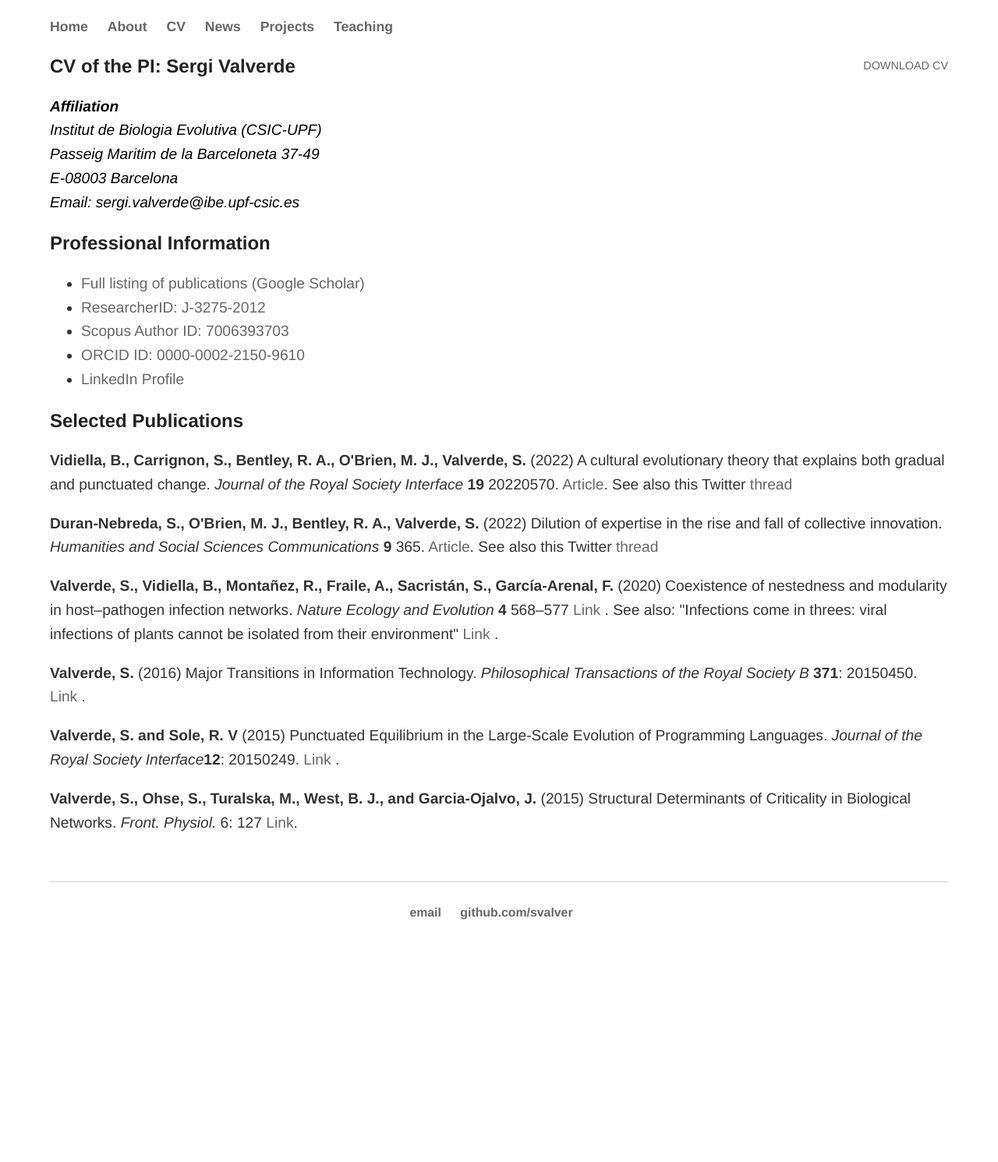
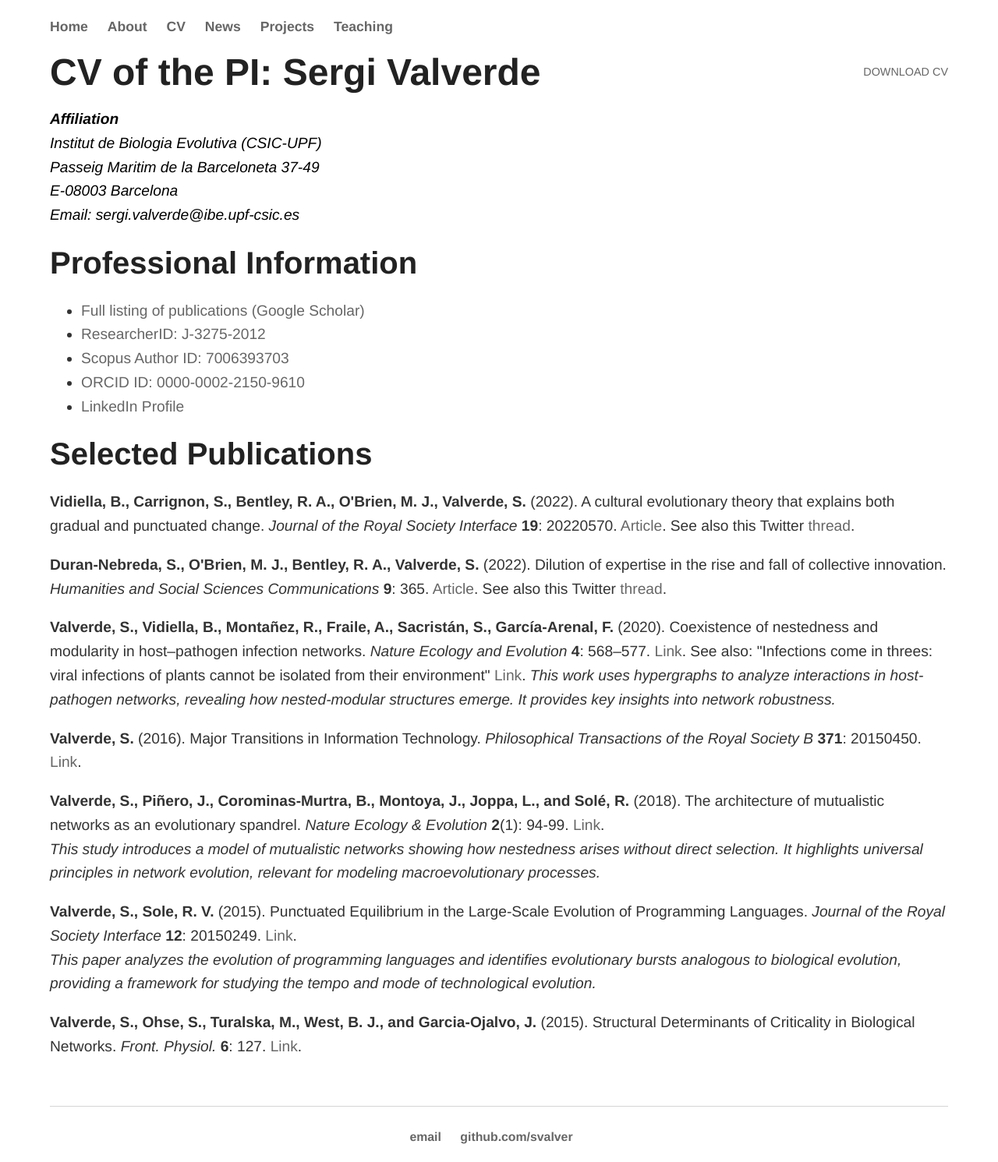
Before and after one commit to svalver/svalver.github.io, a Jekyll site: the page built from cv/index.html, in a window 1280 px wide. Shown: the whole page at 78% size. Built offline with Jekyll 4.4.1, drawn with Linux system fonts in a browser that asks for light colours; before the commit the page ends 1204 px from its top, so only the background shows below that.

```diff
--- a/cv/index.html
+++ b/cv/index.html
@@ -11,10 +11,23 @@ img {
     margin: 1.2em auto;
     max-width: 100%;
 }
+.cv {
+    margin: 20px 0px 60px;
+}
+.download {
+    float: right;
+    font-size: 0.8em;
+    text-transform: uppercase;
+}
+address {
+    font-size: 1.1em;
+    line-height: 1.6em;
+}
 </style>
+
 <div class="cv">
 	<a href="cv.pdf" class="download" title="Download CV as PDF">Download CV</a>
-		<h3>CV of the PI: Sergi Valverde</h3>
+	<h1>CV of the PI: Sergi Valverde</h1>
 
 	<address>
 		<strong>Affiliation</strong><br>
@@ -24,57 +37,65 @@ img {
 		<span class="obfuscate">Email: sergi.valverde@ibe.upf-csic.es</span>
 	</address>
 
-<h3>Professional Information</h3>
+	<h2>Professional Information</h2>
 	<ul class="professional">
 		<li><a href="https://scholar.google.es/citations?user=hA2IaXkAAAAJ">Full listing of publications (Google Scholar)</a></li>
 		<li><a href="http://www.researcherid.com/rid/J-3275-2012">ResearcherID: J-3275-2012</a></li>
 		<li><a href="http://www.scopus.com/inward/authorDetails.url?authorID=7006393703&partnerID=MN8TOARS">Scopus Author ID: 7006393703</a></li>
 		<li><a href="http://orcid.org/0000-0002-2150-9610">ORCID ID: 0000-0002-2150-9610</a></li>
 		<li><a href="https://www.linkedin.com/in/sergivalverde/">LinkedIn Profile</a></li>
-
 	</ul>
 
-<h3>Selected Publications</h3>
-
+	<h2>Selected Publications</h2>
 
 	<p><strong>Vidiella, B., Carrignon, S., Bentley, R. A., O'Brien, M. J., Valverde, S.</strong>
-    (2022) A cultural evolutionary theory that explains both gradual and punctuated change.
-    <em> Journal of the Royal Society Interface </em> <b>19</b> 20220570.
-    <a href ="https://royalsocietypublishing.org/doi/full/10.1098/rsif.2022.0570">Article</a>.
-    See also this Twitter <a href= "https://twitter.com/svalver/status/1592810747050229760?s=20&t=xFT_yajV2ei4Msaa2yEczQ">thread</a>
+	(2022). A cultural evolutionary theory that explains both gradual and punctuated change.
+	<em>Journal of the Royal Society Interface</em> <b>19</b>: 20220570.
+	<a href="https://royalsocietypublishing.org/doi/full/10.1098/rsif.2022.0570">Article</a>.
+	See also this Twitter <a href="https://twitter.com/svalver/status/1592810747050229760?s=20&t=xFT_yajV2ei4Msaa2yEczQ">thread</a>.
 	</p>
 
 	<p><strong>Duran-Nebreda, S., O'Brien, M. J., Bentley, R. A., Valverde, S.</strong>
-    (2022) Dilution of expertise in the rise and fall of collective innovation.
-    <em> Humanities and Social Sciences Communications </em> <b>9</b> 365.
-    <a href ="https://www.nature.com/articles/s41599-022-01380-5">Article</a>.
-    See also this Twitter <a href="https://twitter.com/svalver/status/1580472652464279552?s=20&t=TgdngBRufMWYojDj9kbRCQ">thread</a>
+	(2022). Dilution of expertise in the rise and fall of collective innovation.
+	<em>Humanities and Social Sciences Communications</em> <b>9</b>: 365.
+	<a href="https://www.nature.com/articles/s41599-022-01380-5">Article</a>.
+	See also this Twitter <a href="https://twitter.com/svalver/status/1580472652464279552?s=20&t=TgdngBRufMWYojDj9kbRCQ">thread</a>.
 	</p>
 
-<p><strong>Valverde, S., Vidiella, B., Montañez, R., Fraile, A., Sacristán, S., García-Arenal, F. </strong> (2020) Coexistence of nestedness and modularity in host–pathogen infection networks. <em> Nature Ecology and Evolution </em> <b> 4</b> 568–577 <a href ="https://www.nature.com/articles/s41559-020-1130-9"> Link </a>.
-See also: "Infections come in threes: viral infections of plants cannot be isolated from their environment" <a href="https://natureecoevocommunity.nature.com/posts/61786-infections-come-in-threes-viral-infections-of-plants-cannot-be-isolated-from-their-environment"> Link </a>.
+	<p><strong>Valverde, S., Vidiella, B., Montañez, R., Fraile, A., Sacristán, S., García-Arenal, F.</strong> (2020).
+	Coexistence of nestedness and modularity in host–pathogen infection networks.
+	<em>Nature Ecology and Evolution</em> <b>4</b>: 568–577.
+	<a href="https://www.nature.com/articles/s41559-020-1130-9">Link</a>.
+	See also: "Infections come in threes: viral infections of plants cannot be isolated from their environment"
+	<a href="https://natureecoevocommunity.nature.com/posts/61786-infections-come-in-threes-viral-infections-of-plants-cannot-be-isolated-from-their-environment">Link</a>.
+	<i>This work uses hypergraphs to analyze interactions in host-pathogen networks, revealing how nested-modular structures emerge. It provides key insights into network robustness.</i>
 	</p>
 
-<p><strong>Valverde, S. </strong> (2016) Major Transitions in Information Technology.
-    <em> Philosophical Transactions of the Royal Society B</em> <b>371</b>: 20150450.
-<a href ="http://rstb.royalsocietypublishing.org/content/371/1701/20150450"> Link </a>.
+	<p><strong>Valverde, S.</strong> (2016). Major Transitions in Information Technology.
+	<em>Philosophical Transactions of the Royal Society B</em> <b>371</b>: 20150450.
+	<a href="http://rstb.royalsocietypublishing.org/content/371/1701/20150450">Link</a>.
 	</p>
 
-<p><strong>Valverde, S. and Sole, R. V</strong> (2015) Punctuated Equilibrium in the Large-Scale Evolution of Programming Languages.
-    <em> Journal of the Royal Society Interface</em><b>12</b>: 20150249.
-    <a href ="https://royalsocietypublishing.org/doi/full/10.1098/rsif.2015.0249"> Link </a>.
+	<p><strong>Valverde, S., Piñero, J., Corominas-Murtra, B., Montoya, J., Joppa, L., and Solé, R.</strong> (2018).
+	The architecture of mutualistic networks as an evolutionary spandrel.
+	<em>Nature Ecology & Evolution</em> <b>2</b>(1): 94-99.
+	<a href="https://doi.org/10.1038/s41559-017-0373-4">Link</a>.
+	<br>
+	<i>This study introduces a model of mutualistic networks showing how nestedness arises without direct selection.
+	It highlights universal principles in network evolution, relevant for modeling macroevolutionary processes.</i>
 	</p>
 
-<p><strong>Valverde, S., Ohse, S., Turalska, M., West, B. J., and Garcia-Ojalvo, J.</strong>
-    (2015) Structural Determinants of Criticality in Biological Networks. <em>
-    Front. Physiol.</em> 6: 127
-    <a href="http://journal.frontiersin.org/article/10.3389/fphys.2015.00127/abstract"> Link</a>.
+	<p><strong>Valverde, S., Sole, R. V.</strong> (2015). Punctuated Equilibrium in the Large-Scale Evolution of Programming Languages.
+	<em>Journal of the Royal Society Interface</em> <b>12</b>: 20150249.
+	<a href="https://royalsocietypublishing.org/doi/full/10.1098/rsif.2015.0249">Link</a>.
+	<br>
+	<i>This paper analyzes the evolution of programming languages and identifies evolutionary bursts analogous to biological evolution,
+	providing a framework for studying the tempo and mode of technological evolution.</i>
 	</p>
 
-<!--
-<h3>Selected Publications</h3>
-
-<p><strong>Last Name, F.</strong> (204). Title of a Chapter You Wrote for a Book. In I.M Editor (Ed.), <em>The Book I Contributed To</em> (pp. 97-108). City, ST: Publisher Name. Chapter available at: <a href="#">http://permalink</a>.
--->
-
+	<p><strong>Valverde, S., Ohse, S., Turalska, M., West, B. J., and Garcia-Ojalvo, J.</strong> (2015).
+	Structural Determinants of Criticality in Biological Networks.
+	<em>Front. Physiol.</em> <b>6</b>: 127.
+	<a href="http://journal.frontiersin.org/article/10.3389/fphys.2015.00127/abstract">Link</a>.
+	</p>
 </div>
```
Also changed, not shown: about/index.html (+10 -2 lines). Lines whose indentation alone changed are shown as unchanged.
